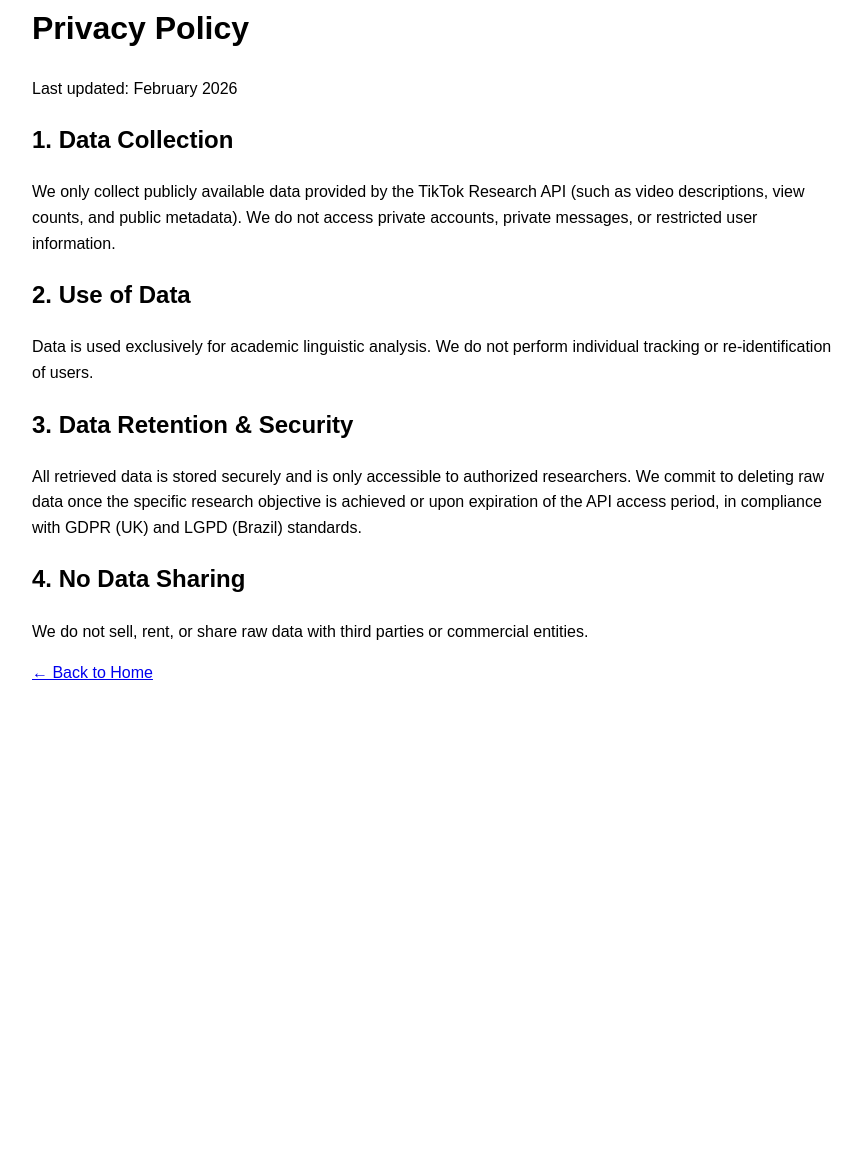
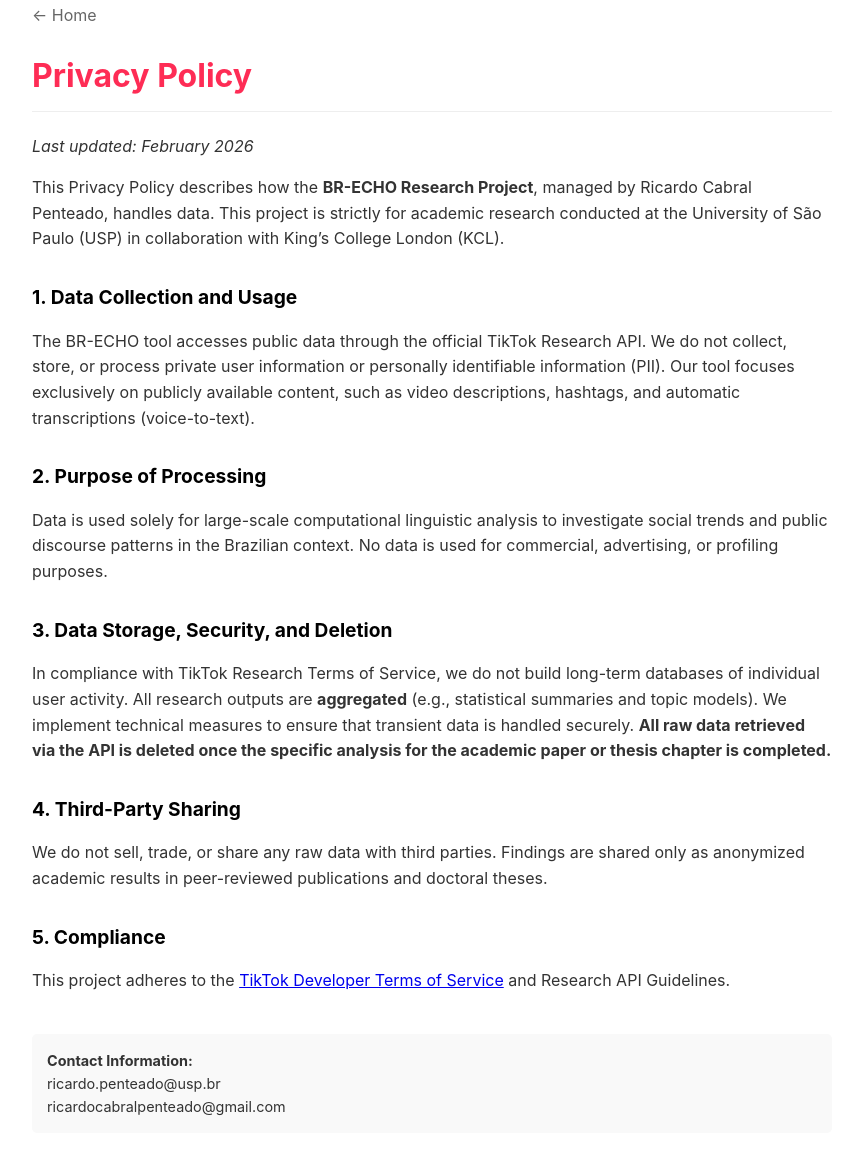
Before and after one commit to Penteado89/br-echo, a plain HTML site: page privacy.html in a window 1280 px wide. Shown: the part 37-1190 px from the top of the page, without its empty margins (208-1070 px from the left). Before the commit the page ends 800 px from the top, so only its background shows below. Drawn offline with Linux system fonts and the light colour scheme.

Commit message:
Update privacy.html

```diff
--- a/privacy.html
+++ b/privacy.html
@@ -2,25 +2,40 @@
 <html lang="en">
 <head>
     <meta charset="UTF-8">
-    <title>Privacy Policy - BR-ECHO</title>
-    <style>body { font-family: sans-serif; line-height: 1.6; max-width: 800px; margin: 40px auto; padding: 0 20px; }</style>
+    <title>Privacy Policy - BR-ECHO Research Project</title>
+    <style>
+        body { font-family: -apple-system, system-ui, sans-serif; line-height: 1.6; color: #333; max-width: 800px; margin: 40px auto; padding: 0 20px; }
+        h1 { color: #fe2c55; border-bottom: 1px solid #eee; padding-bottom: 10px; }
+        h2 { font-size: 1.2em; margin-top: 30px; color: #000; }
+        .contact { background: #f9f9f9; padding: 15px; border-radius: 5px; font-size: 0.9em; margin-top: 40px; }
+    </style>
 </head>
 <body>
+    <p><a href="index.html" style="color: #666; text-decoration: none;">&larr; Home</a></p>
     <h1>Privacy Policy</h1>
-    <p>Last updated: February 2026</p>
+    <p><em>Last updated: February 2026</em></p>
 
-    <h2>1. Data Collection</h2>
-    <p>We only collect publicly available data provided by the TikTok Research API (such as video descriptions, view counts, and public metadata). We do not access private accounts, private messages, or restricted user information.</p>
+    <p>This Privacy Policy describes how the <strong>BR-ECHO Research Project</strong>, managed by Ricardo Cabral Penteado, handles data. This project is strictly for academic research conducted at the University of São Paulo (USP) in collaboration with King’s College London (KCL).</p>
 
-    <h2>2. Use of Data</h2>
-    <p>Data is used exclusively for academic linguistic analysis. We do not perform individual tracking or re-identification of users.</p>
+    <h2>1. Data Collection and Usage</h2>
+    <p>The BR-ECHO tool accesses public data through the official TikTok Research API. We do not collect, store, or process private user information or personally identifiable information (PII). Our tool focuses exclusively on publicly available content, such as video descriptions, hashtags, and automatic transcriptions (voice-to-text).</p>
 
-    <h2>3. Data Retention & Security</h2>
-    <p>All retrieved data is stored securely and is only accessible to authorized researchers. We commit to deleting raw data once the specific research objective is achieved or upon expiration of the API access period, in compliance with GDPR (UK) and LGPD (Brazil) standards.</p>
+    <h2>2. Purpose of Processing</h2>
+    <p>Data is used solely for large-scale computational linguistic analysis to investigate social trends and public discourse patterns in the Brazilian context. No data is used for commercial, advertising, or profiling purposes.</p>
 
-    <h2>4. No Data Sharing</h2>
-    <p>We do not sell, rent, or share raw data with third parties or commercial entities.</p>
+    <h2>3. Data Storage, Security, and Deletion</h2>
+    <p>In compliance with TikTok Research Terms of Service, we do not build long-term databases of individual user activity. All research outputs are <strong>aggregated</strong> (e.g., statistical summaries and topic models). We implement technical measures to ensure that transient data is handled securely. <strong>All raw data retrieved via the API is deleted once the specific analysis for the academic paper or thesis chapter is completed.</strong></p>
 
-    <p><a href="index.html">← Back to Home</a></p>
+    <h2>4. Third-Party Sharing</h2>
+    <p>We do not sell, trade, or share any raw data with third parties. Findings are shared only as anonymized academic results in peer-reviewed publications and doctoral theses.</p>
+
+    <h2>5. Compliance</h2>
+    <p>This project adheres to the <a href="https://developers.tiktok.com/pd/terms-of-service" target="_blank">TikTok Developer Terms of Service</a> and Research API Guidelines.</p>
+
+    <div class="contact">
+        <strong>Contact Information:</strong><br>
+        ricardo.penteado@usp.br<br>
+        ricardocabralpenteado@gmail.com
+    </div>
 </body>
 </html>
```
